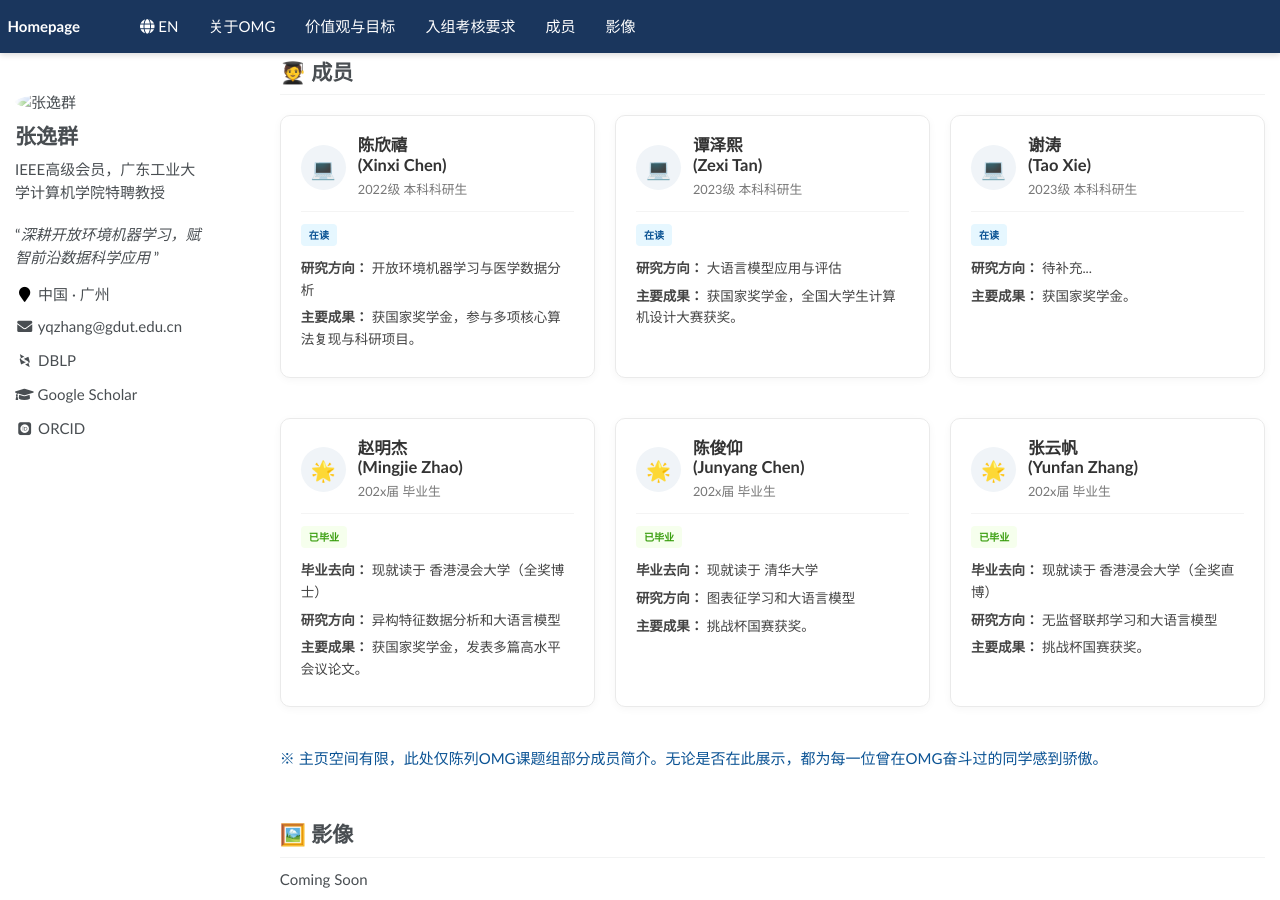
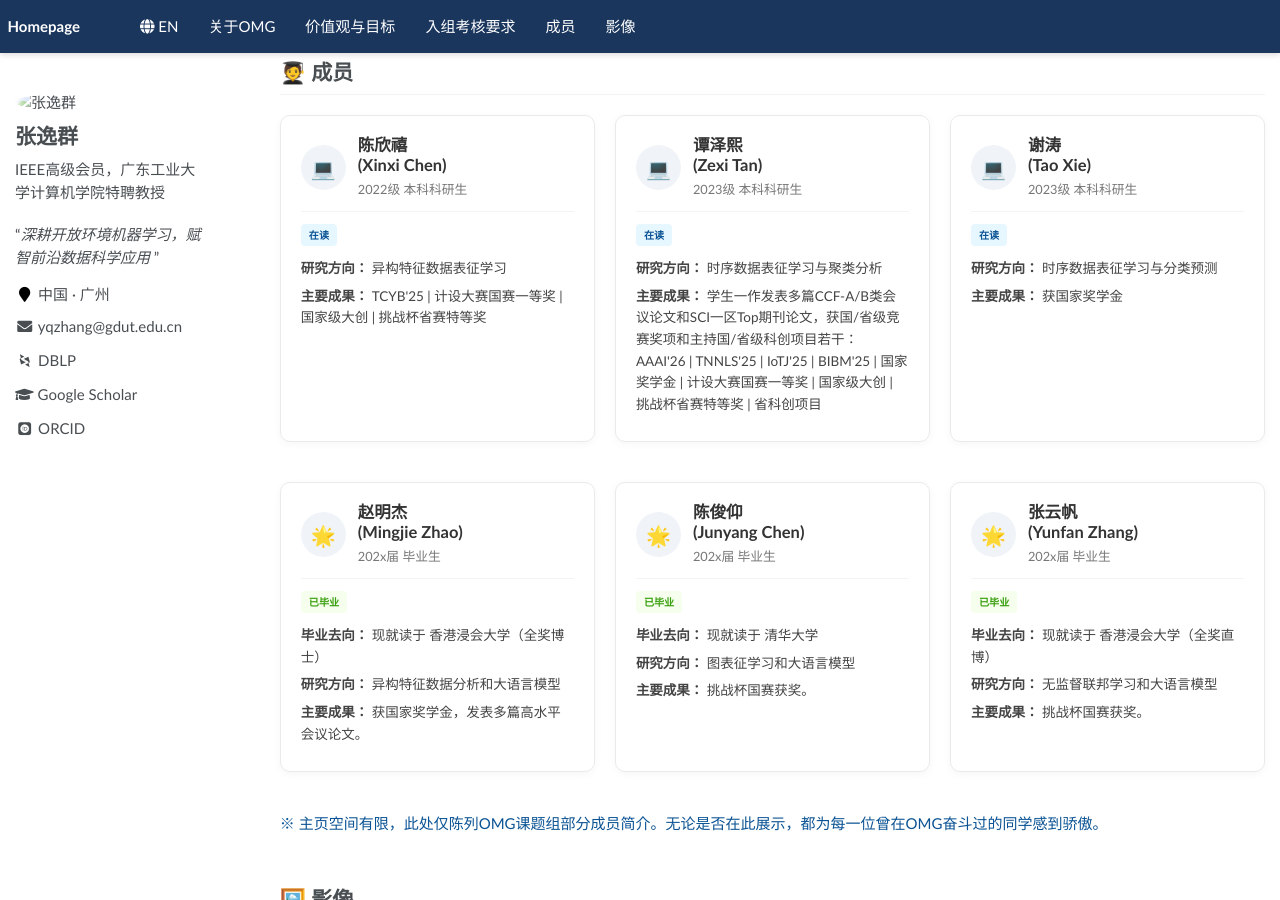
Before and after one commit to yqzhang-Zz/zh-OMG, a Jekyll site: the page built from _pages/about.md, in a window 1280 px wide and 900 px high, scrolled down 2117 px. Built offline with Jekyll 4.4.1, drawn with Linux system fonts in a browser that asks for light colours; some web fonts are replaced.

Commit message:
Update about.md

```diff
--- a/_pages/about.md
+++ b/_pages/about.md
@@ -194,8 +194,8 @@ OMG具体研究方向可参考本人主页所列论文和科研课题。组内**
     </div>
     <div class="student-body">
       <span class="tag">在读</span>
-      <p><strong>研究方向：</strong> 开放环境机器学习与医学数据分析</p>
-      <p><strong>主要成果：</strong> 获国家奖学金，参与多项核心算法复现与科研项目。</p>
+      <p><strong>研究方向：</strong> 异构特征数据表征学习</p>
+      <p><strong>主要成果：</strong> TCYB'25 | 计设大赛国赛一等奖 | 国家级大创 | 挑战杯省赛特等奖</p>
     </div>
   </div>
 
@@ -209,8 +209,9 @@ OMG具体研究方向可参考本人主页所列论文和科研课题。组内**
     </div>
     <div class="student-body">
       <span class="tag">在读</span>
-      <p><strong>研究方向：</strong> 大语言模型应用与评估</p>
-      <p><strong>主要成果：</strong> 获国家奖学金，全国大学生计算机设计大赛获奖。</p>
+      <p><strong>研究方向：</strong> 时序数据表征学习与聚类分析</p>
+      <p><strong>主要成果：</strong> 学生一作发表多篇CCF-A/B类会议论文和SCI一区Top期刊论文，获国/省级竞赛奖项和主持国/省级科创项目若干：
+        AAAI'26 | TNNLS'25 | IoTJ'25 | BIBM'25 | 国家奖学金 | 计设大赛国赛一等奖 | 国家级大创 | 挑战杯省赛特等奖 | 省科创项目</p>
     </div>
   </div>
 
@@ -224,8 +225,8 @@ OMG具体研究方向可参考本人主页所列论文和科研课题。组内**
     </div>
     <div class="student-body">
       <span class="tag">在读</span>
-      <p><strong>研究方向：</strong> 待补充...</p>
-      <p><strong>主要成果：</strong> 获国家奖学金。</p>
+      <p><strong>研究方向：</strong> 时序数据表征学习与分类预测</p>
+      <p><strong>主要成果：</strong> 获国家奖学金 </p>
     </div>
   </div>
 
```
